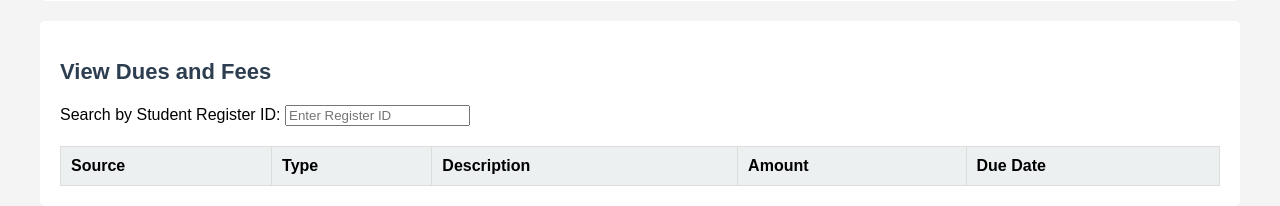
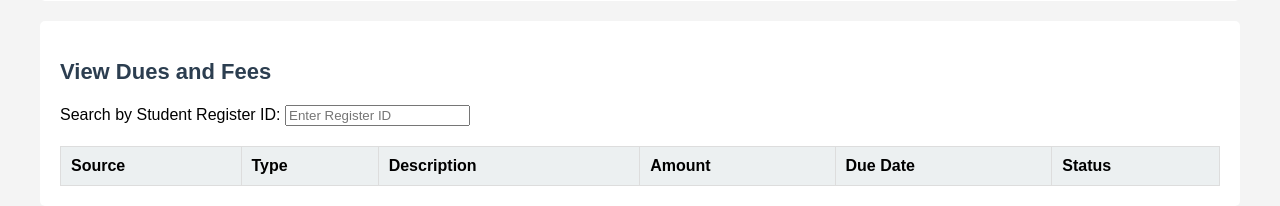
Before and after one commit to sneha0011/MCA_miniproject, a Flask app: page /admin_home in a window 1280 px wide. Shown: the part 762-968 px from the top of the page. Run offline with Flask 3, Linux system fonts and the light colour scheme; the visitor is signed in with stand-in values (Sample User, id 1); data that the repository does not hold is empty.

Commit message:
Update admin_home.html

```diff
--- a/templates/admin_home.html
+++ b/templates/admin_home.html
@@ -210,6 +210,7 @@
                         <th>Description</th>
                         <th>Amount</th>
                         <th>Due Date</th>
+                        <th>Status</th>
                     </tr>
                 </thead>
                 <tbody>
@@ -303,6 +304,7 @@ function fetchAllFees() {
                             <td>${fee.description}</td>
                             <td>${fee.amount}</td>
                             <td>${fee.due_date}</td>
+                            <td>${fee.status}</td>
                         `;
                         tableBody.appendChild(row);
                     });
```
